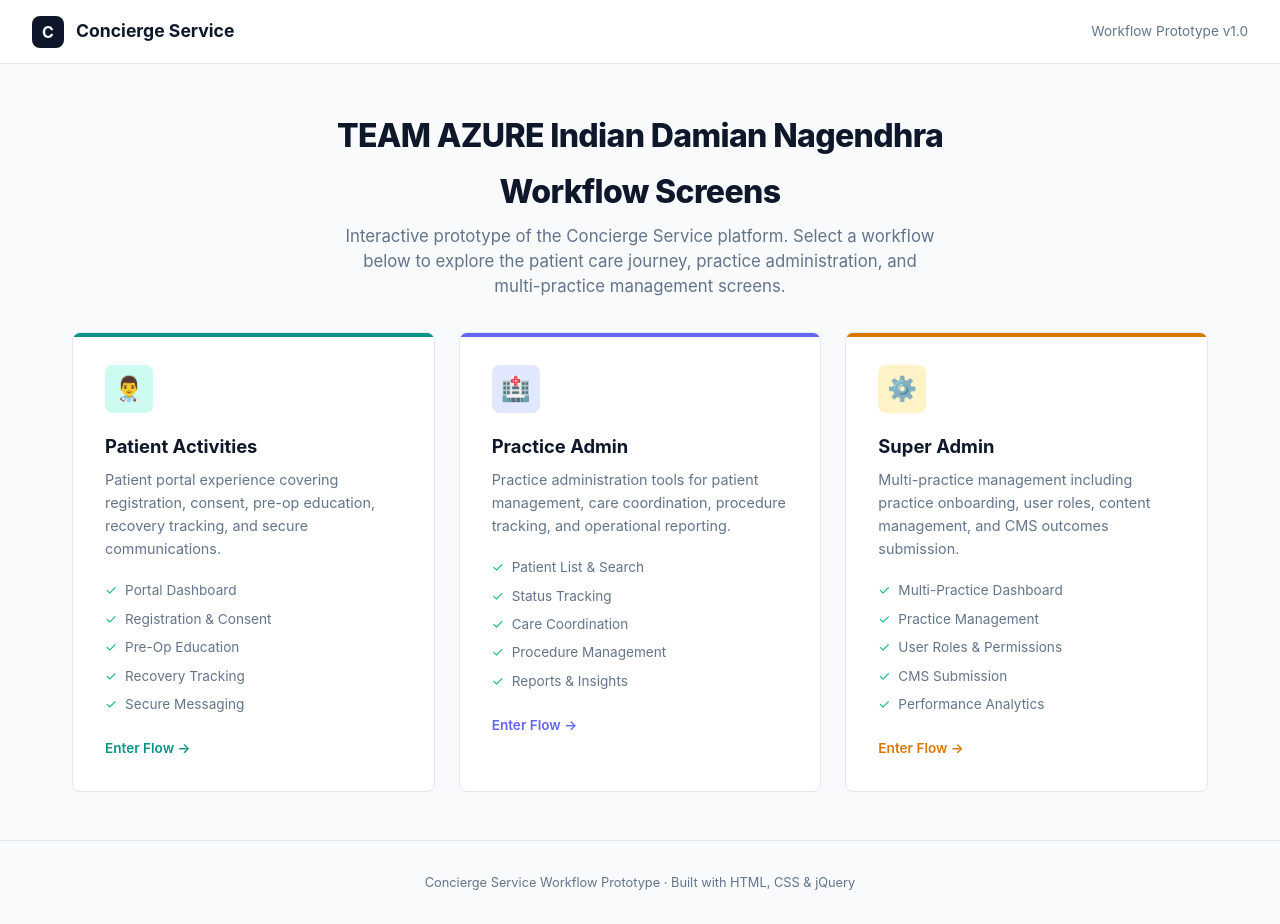
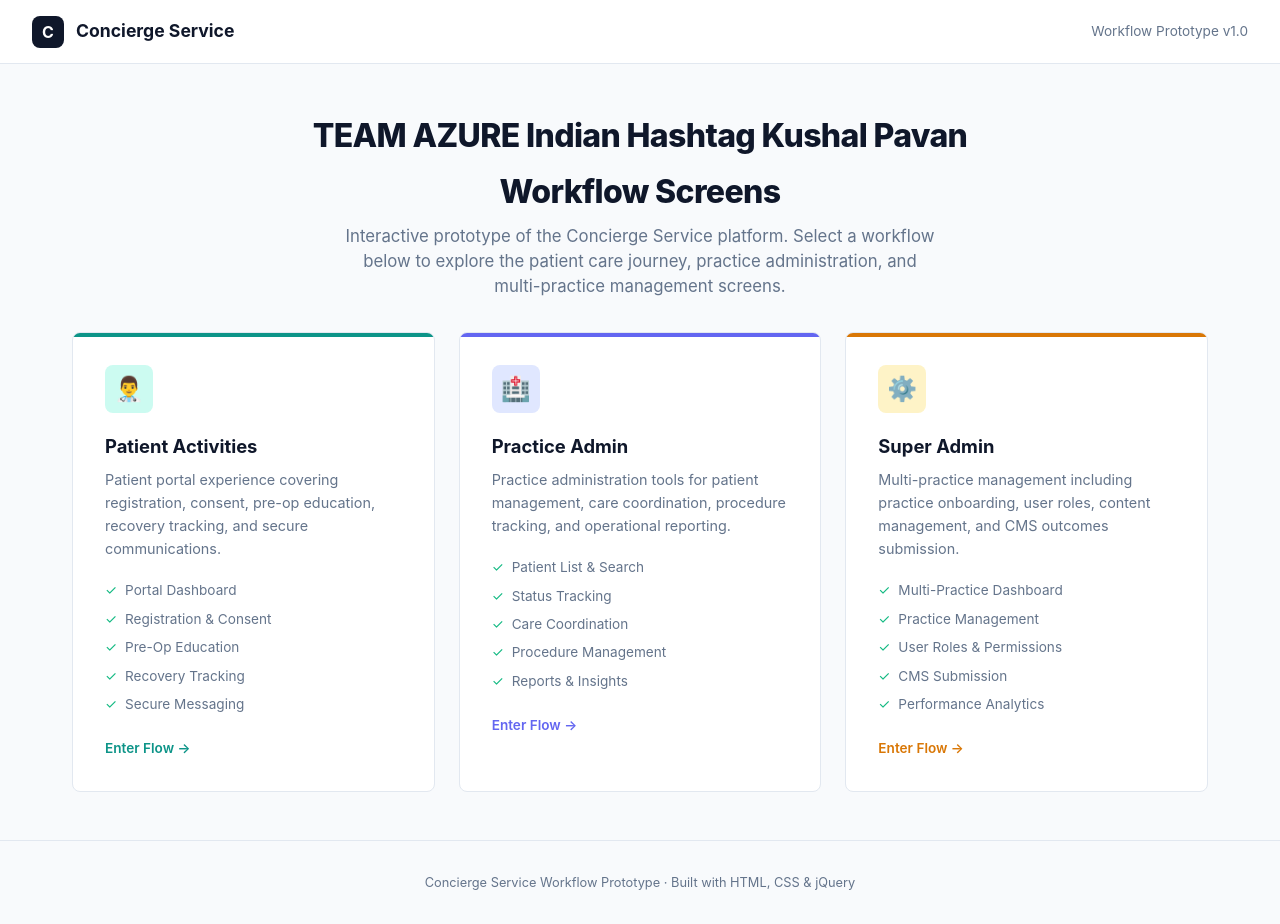
Before and after one commit to Nagendra3669/WorkFlowPrototype, a plain HTML site: page index.html in a window 1280 px wide. Drawn offline with Linux system fonts and the light colour scheme.

Commit message:
op kushal

```diff
--- a/index.html
+++ b/index.html
@@ -19,7 +19,7 @@
     </header>
     <!-- Hero -->
     <section class="landing-hero">
-      <h1>  TEAM AZURE Indian Damian Nagendhra</h1>
+      <h1>  TEAM AZURE Indian Hashtag Kushal Pavan</h1>
       <h1>Workflow Screens </h1>
       <p>Interactive prototype of the Concierge Service platform. Select a workflow below to explore the patient care journey, practice administration, and multi-practice management screens.</p>
     </section>
```
